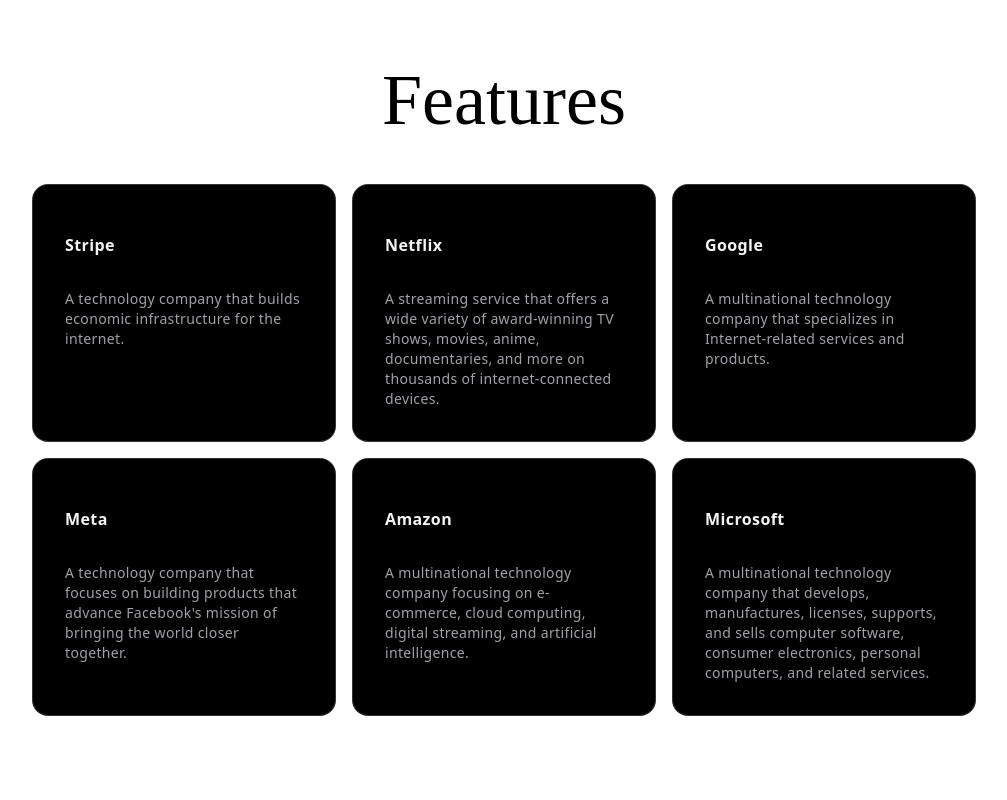
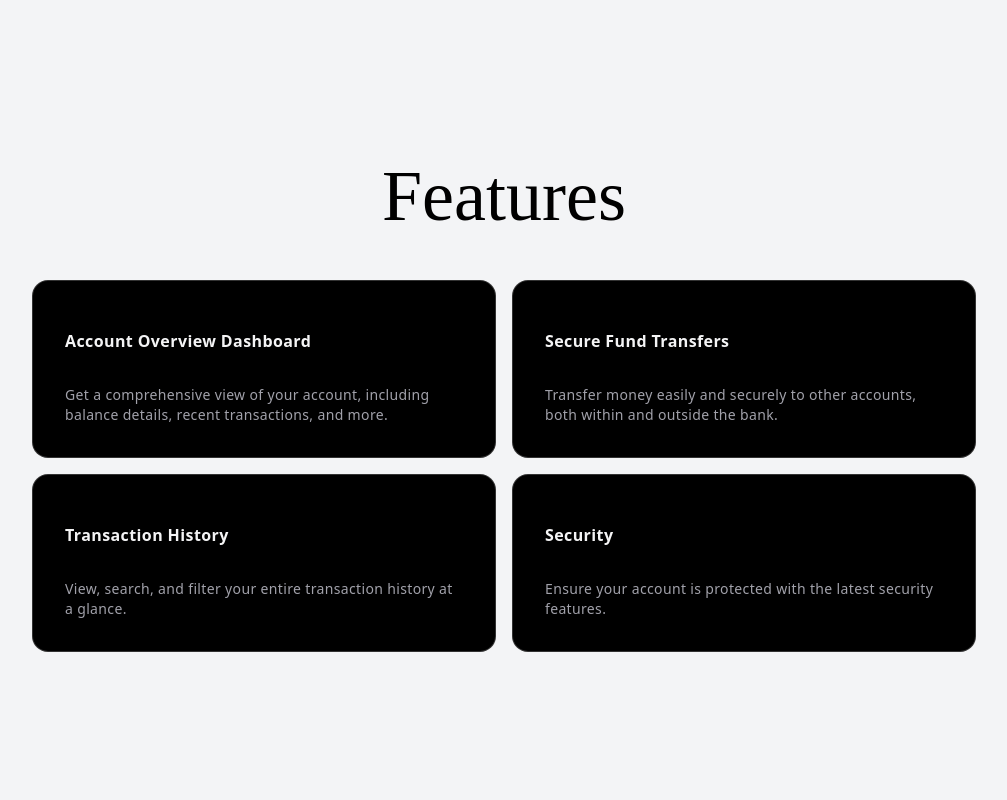
Before and after one commit to Simran903/bank-app, a Next.js app in the folder client/: page / in a window 1280 px wide. Shown: the part 880-1680 px from the top of the page, without its empty margins (136-1143 px from the left). Built offline with nearby package versions, Linux system fonts and the light colour scheme.

Commit message:
added validation in form

```diff
--- a/client/src/app/signup/components/SignupForm.tsx
+++ b/client/src/app/signup/components/SignupForm.tsx
@@ -1,8 +1,8 @@
 "use client";
 import axios from "axios";
-import {baseUrl} from "../../../constants/index"
+import { baseUrl } from "../../../constants/index";
 import { useState } from "react";
-import { useRouter } from "next/navigation"; // Import useRouter for navigation
+import { useRouter } from "next/navigation";
 import { Label } from "../../../components/ui/label";
 import { Input } from "../../../components/ui/input";
 import { cn } from "@/utils/cn";
@@ -43,16 +43,25 @@
 
       if (response.status === 200) {
         setSuccess("Account created successfully!");
-        setError("");
+        setError(null);
+        // Optionally redirect after successful signup
       }
+    } catch (error) {
+      if (axios.isAxiosError(error)) {
+        const errorMessage = error.response?.data?.message;
 
-      const data = response.data;
-
-      setSuccess("Account created successfully!");
-      setError(null);
-    } catch (error) {
-      setError("Failed to create account. Please try again.");
-      setSuccess("");
+        // Handle duplicate email or username errors
+        if (errorMessage === "Email already exists") {
+          setError("This email is already in use. Please try another.");
+        } else if (errorMessage === "Username already taken") {
+          setError("This username is already taken. Please choose another.");
+        } else {
+          setError(errorMessage || "Failed to create account. Please try again.");
+        }
+      } else {
+        setError("An unexpected error occurred. Please try again.");
+      }
+      setSuccess(null); // Reset success message on error
     }
   };
 
@@ -61,7 +70,7 @@
   };
 
   return (
-    <div className="h-screen bg-black pt-60" >
+    <div className="h-screen bg-black pt-60">
       <div className="max-w-md w-full mx-auto rounded-none md:rounded-2xl p-4 md:p-8 shadow-input dark:bg-stone-200 bg-black">
         <h2 className="font-bold text-2xl text-black">
           Create an account with us!
@@ -73,10 +82,10 @@
         <form className="my-8" onSubmit={handleSubmit}>
           <div className="flex flex-col md:flex-row space-y-2 md:space-y-0 md:space-x-2 mb-4">
             <LabelInputContainer>
-              <Label htmlFor="firstname">Full name</Label>
+              <Label htmlFor="fullname">Full name</Label>
               <Input
                 id="fullname"
-                placeholder="Tyler"
+                placeholder="Tyler Smith"
                 type="text"
                 name="name"
                 value={formData.name}
@@ -89,7 +98,7 @@
               <Label htmlFor="username">Username</Label>
               <Input
                 id="username"
-                placeholder="Tyler/"
+                placeholder="Tyler001"
                 type="text"
                 name="username"
                 value={formData.username}
@@ -128,15 +137,14 @@
           <button
             className="bg-gradient-to-br relative group/btn from-black dark:from-zinc-900 dark:to-zinc-900 to-neutral-600 block dark:bg-zinc-800 w-full text-white rounded-md h-10 font-medium shadow-[0px_1px_0px_0px_#ffffff40_inset,0px_-1px_0px_0px_#ffffff40_inset] dark:shadow-[0px_1px_0px_0px_var(--zinc-800)_inset,0px_-1px_0px_0px_var(--zinc-800)_inset]"
             type="submit"
-            onClick={handleSubmit}
           >
             Sign up &rarr;
             <BottomGradient />
           </button>
           <button
             className="mt-4 bg-gradient-to-br relative group/btn from-black dark:from-zinc-900 dark:to-zinc-900 to-neutral-600 block dark:bg-zinc-800 w-full text-white rounded-md h-10 font-medium shadow-[0px_1px_0px_0px_#ffffff40_inset,0px_-1px_0px_0px_#ffffff40_inset] dark:shadow-[0px_1px_0px_0px_var(--zinc-800)_inset,0px_-1px_0px_0px_var(--zinc-800)_inset]"
-            type="button" // Change this to "button" to prevent form submission
-            onClick={handleSignIn} // Call the handleSignIn function on click
+            type="button"
+            onClick={handleSignIn}
           >
             Sign in &rarr;
             <BottomGradient />
--- a/client/src/components/FAQs.tsx
+++ b/client/src/components/FAQs.tsx
@@ -30,7 +30,7 @@
 
 const Accordion: React.FC = () => {
   return (
-    <div className="h-screen">
+    <div className="h-screen bg-gray-100">
       <h1 className="text-7xl vast-shadow-regular font-extrabold flex justify-center items-center pt-36">
         FAQs
       </h1>
--- a/client/src/components/Features.tsx
+++ b/client/src/components/Features.tsx
@@ -2,8 +2,8 @@
 
 export function Features() {
   return (
-    <div className="h-screen">
-      <h1 className="text-7xl vast-shadow-regular font-extrabold flex justify-center items-center pt-36">
+    <div className="h-screen bg-gray-100">
+      <h1 className="text-7xl vast-shadow-regular font-extrabold flex justify-center items-center pt-60">
         Features
       </h1>
       <div className="max-w-5xl mx-auto px-8">
@@ -15,39 +15,25 @@
 
 export const projects = [
   {
-    title: "Stripe",
+    title: "Account Overview Dashboard",
     description:
-      "A technology company that builds economic infrastructure for the internet.",
-    link: "https://stripe.com",
+      "Get a comprehensive view of your account, including balance details, recent transactions, and more.",
+
   },
   {
-    title: "Netflix",
+    title: "Secure Fund Transfers",
     description:
-      "A streaming service that offers a wide variety of award-winning TV shows, movies, anime, documentaries, and more on thousands of internet-connected devices.",
-    link: "https://netflix.com",
+    "Transfer money easily and securely to other accounts, both within and outside the bank.",
+
   },
   {
-    title: "Google",
+    title: "Transaction History",
     description:
-      "A multinational technology company that specializes in Internet-related services and products.",
-    link: "https://google.com",
+    "View, search, and filter your entire transaction history at a glance.",
   },
   {
-    title: "Meta",
+    title: "Security",
     description:
-      "A technology company that focuses on building products that advance Facebook's mission of bringing the world closer together.",
-    link: "https://meta.com",
-  },
-  {
-    title: "Amazon",
-    description:
-      "A multinational technology company focusing on e-commerce, cloud computing, digital streaming, and artificial intelligence.",
-    link: "https://amazon.com",
-  },
-  {
-    title: "Microsoft",
-    description:
-      "A multinational technology company that develops, manufactures, licenses, supports, and sells computer software, consumer electronics, personal computers, and related services.",
-    link: "https://microsoft.com",
+    "Ensure your account is protected with the latest security features.",
   },
 ];
--- a/client/src/components/Footer.tsx
+++ b/client/src/components/Footer.tsx
@@ -2,10 +2,9 @@
   return (
     <footer className="bg-black text-white py-6 rounded-tl-full rounded-tr-full">
       <div className="container mx-auto px-4 flex flex-col items-center space-y-4">
-        {/* Footer Logo or Title */}
+
         <h1 className="text-lg font-bold">BANK-APP</h1>
 
-        {/* Footer Navigation Links */}
         <nav className="flex space-x-6">
           <a href="#" className="hover:underline">Home</a>
           <a href="#" className="hover:underline">Features</a>
@@ -13,7 +12,6 @@
           <a href="#" className="hover:underline">Login</a>
         </nav>
 
-        {/* Copyright Notice */}
         <p className="text-sm">&copy; {new Date().getFullYear()} Bank-App. All rights reserved.</p>
       </div>
     </footer>
--- a/client/src/components/ui/card-hover-effect.tsx
+++ b/client/src/components/ui/card-hover-effect.tsx
@@ -1,7 +1,7 @@
 'use client'
 import { cn } from "@/utils/cn";
 import { AnimatePresence, motion } from "framer-motion";
-import Link from "next/link";
+
 import { useState } from "react";
 
 export const HoverEffect = ({
@@ -11,7 +11,6 @@
   items: {
     title: string;
     description: string;
-    link: string;
   }[];
   className?: string;
 }) => {
@@ -20,14 +19,13 @@
   return (
     <div
       className={cn(
-        "grid grid-cols-1 md:grid-cols-2  lg:grid-cols-3  py-10",
+        "grid grid-cols-1 md:grid-cols-2  lg:grid-cols-2  py-10",
         className
       )}
     >
       {items.map((item, idx) => (
-        <Link
-          href={item?.link}
-          key={item?.link}
+        <div
+          key={item.title}
           className="relative group  block p-2 h-full w-full"
           onMouseEnter={() => setHoveredIndex(idx)}
           onMouseLeave={() => setHoveredIndex(null)}
@@ -53,7 +51,7 @@
             <CardTitle>{item.title}</CardTitle>
             <CardDescription>{item.description}</CardDescription>
           </Card>
-        </Link>
+        </div>
       ))}
     </div>
   );
```
